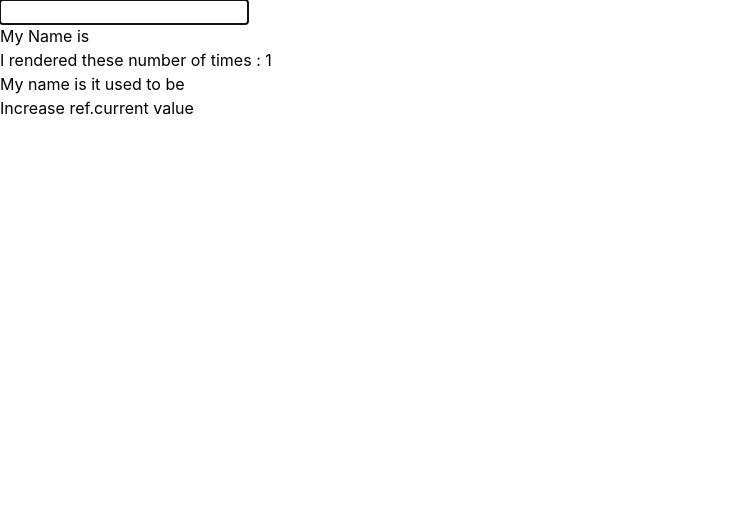
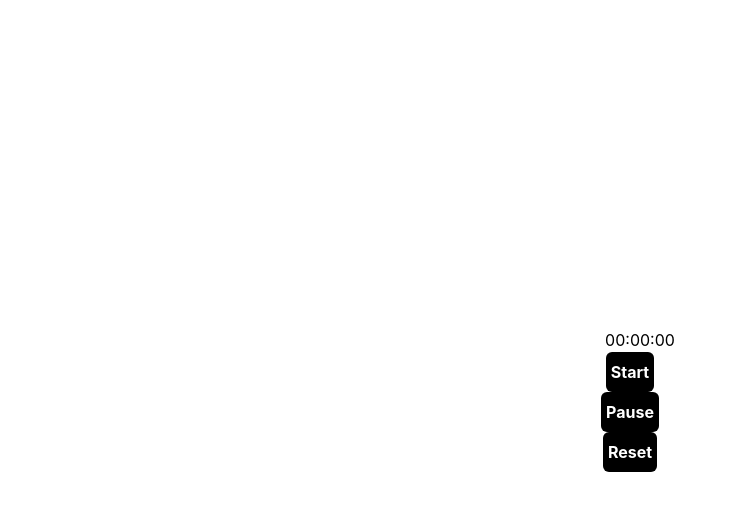
Before and after one commit to mohaknigam/react-mini-projects, a React (Create React App) app: page / in a window 1280 px wide. Shown: the top 510 px of the page, without its empty margins (0-737 px from the left). Built offline with nearby package versions, Linux system fonts and the light colour scheme.

Commit message:
scroller

```diff
--- a/src/App.js
+++ b/src/App.js
@@ -47,7 +47,7 @@ function App() {
       {/* <StateUpdate /> */}
       {/* <RandomNumber /> */}
       {/* <Clock /> */}
-      {/* <Timer /> */}
+      <Timer />
       {/* <CountDown /> */}
       {/* <Sample /> */}
       {/* <DBPage /> */}
@@ -63,7 +63,7 @@ function App() {
       {/* <Parent /> */}
       {/* <UseMemoHook /> */}
       {/* <UseState /> */}
-      <UseRef />
+      {/* <UseRef /> */}
       {/* <ParentComponent /> */}
       {/* <UseReducerBasic /> */}
       {/* <UseReducerInterMediate /> */}
```
Also changed, not shown: src/Interview/Javascript/Polyfill.js (+4 -4 lines).
